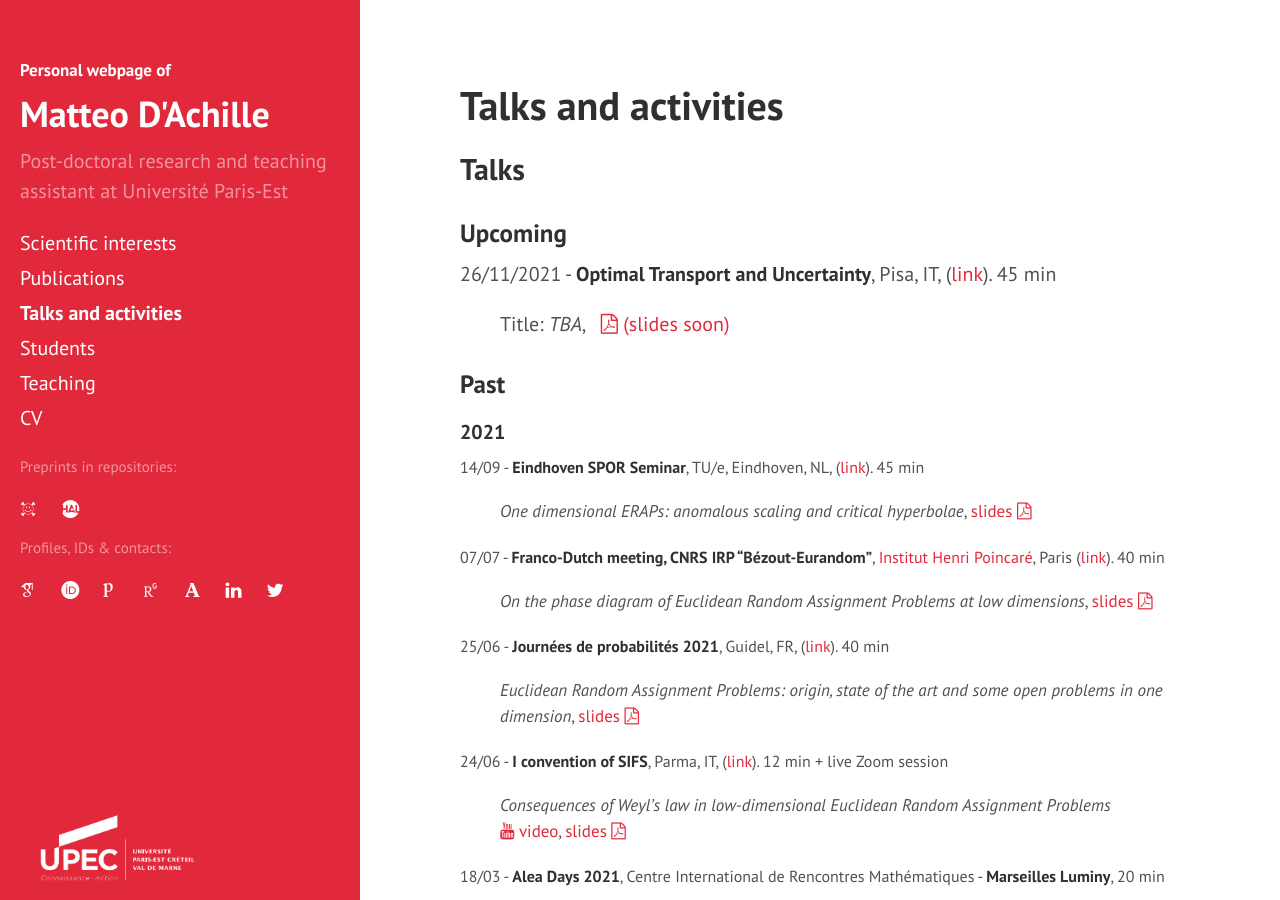
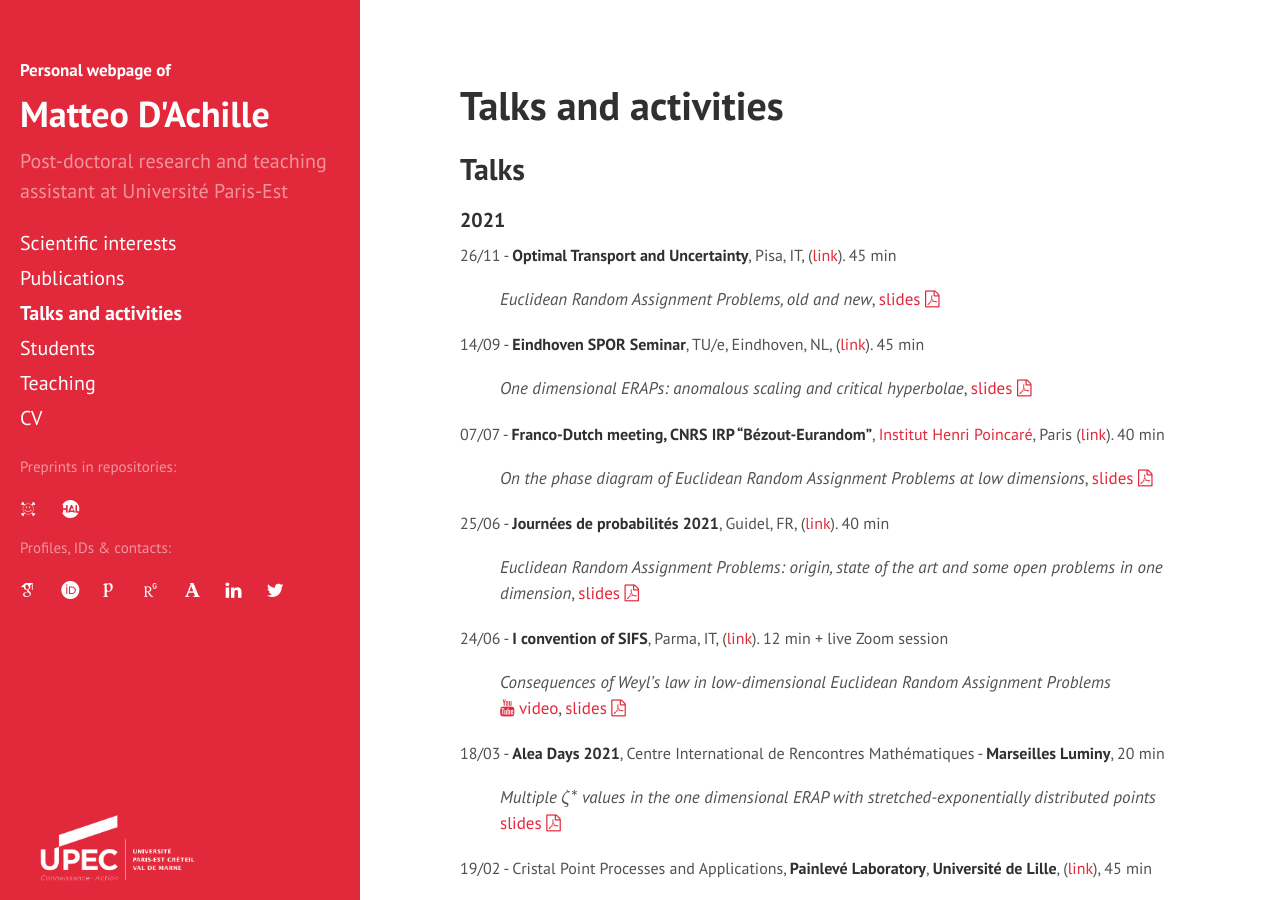
Before and after one commit to matteodachille/matteodachille.github.io, a Jekyll site: the page built from events.md, in a window 1280 px wide and 900 px high. Built offline with Jekyll 4.4.1, drawn with Linux system fonts in a browser that asks for light colours; nearby versions of some CDN libraries; some web fonts are replaced; formulas are drawn with MathJax 3.

Commit message:
Fixed typos, added slides of talk in Pisa

```diff
--- a/events.md
+++ b/events.md
@@ -24,7 +24,7 @@ s
 
 ## Talks
 
-### Upcoming
+<!--### Upcoming
 
 
 
@@ -33,15 +33,20 @@ s
 26/11/2021 - **Optimal Transport and Uncertainty**, Pisa, IT, ([link](https://indico.cs.dm.unipi.it/event/12/){:target="_blank"}). 45 min
 {: style="font-size: 20px" }
 
-Title: _TBA_, &nbsp; [<i class="fa fa-file-pdf-o" aria-hidden="true"></i> (slides soon)]({{ site.baseurl }}events){:target="_blank"}
+Title: _Euclidean Random Assignment Problems, old and new_, [slides <i class="fa fa-file-pdf-o" aria-hidden="true"></i>]({{ site.baseurl }}downloads/ERAP_OTU_Pisa_v8_final.pdf){:target="_blank"}
 {: style="margin-left: 40px" }
 
 <!--, [<i class="fa fa-youtube fa-align-center-1x" aria-hidden="true"></i> video]({{ site.baseurl }}events){:target="_blank"},-->
 
-### Past
+<!--### Past -->
 
 #### 2021
 {: .no_toc}
+
+26/11 - **Optimal Transport and Uncertainty**, Pisa, IT, ([link](https://indico.cs.dm.unipi.it/event/12/){:target="_blank"}). 45 min
+{: style="font-size: 16px" }
+_Euclidean Random Assignment Problems, old and new_, [slides <i class="fa fa-file-pdf-o" aria-hidden="true"></i>]({{ site.baseurl }}downloads/ERAP_OTU_Pisa_v8_final.pdf){:target="_blank"}
+{: style="font-size: 17px; margin-left: 40px" }
 
 14/09 - **Eindhoven SPOR Seminar**, TU/e, Eindhoven, NL, ([link](https://www.eurandom.tue.nl/eindhoven-spor-seminar/){:target="_blank"}). 45 min
 {: style="font-size: 16px" }
@@ -119,15 +124,16 @@ _Le problème d'assignation aléatoire euclidienne: état de l'art et quelques r
 {: .no_toc}
 
 
-#### Upcoming
+<!--#### Upcoming-->
 26/11 - **Optimal Transport and Uncertainty**, Pisa, Italy. [Website](https://indico.cs.dm.unipi.it/event/12/){:target="_blank"}
-{: style="font-size: 20px; margin-left: 20px" }
-15-19/11 - **Stochastic Geometry Days**, Dunkerque, France. [Website](https://www.mathconf.org/sgd2021){:target="_blank"}
-{: style="font-size: 20px; margin-left: 20px" }
+{: style="font-size: 16px; margin-left: 20px" }
 
 
 
-#### Past
+<!--#### Past-->
+15-19/11 - **Stochastic Geometry Days**, Dunkerque, France. [Website](https://www.mathconf.org/sgd2021){:target="_blank"}
+{: style="font-size: 16px; margin-left: 20px" }
+
 07-09/07 - **Franco-Dutch meeting « Bézout-Eurandom »**, [Institut Henri Poincaré](http://www.ihp.fr/){:target="_blank"}, Paris. [Website](https://perso.math.u-pem.fr/le_ny.arnaud/ProgramIHP-July-Bezout-TUe-V3.pdf){:target="_blank"}
 {: style="font-size: 16px; margin-left: 20px" }
 
```
Also changed, not shown: _posts/2021-11-18-AnInequality.md (added, +24 -0 lines), nlrum.md (+4 -3 lines), scientific-interests.md (+1 -2 lines), assets/nb0_p1_alpha.png (added), 2 other files.
